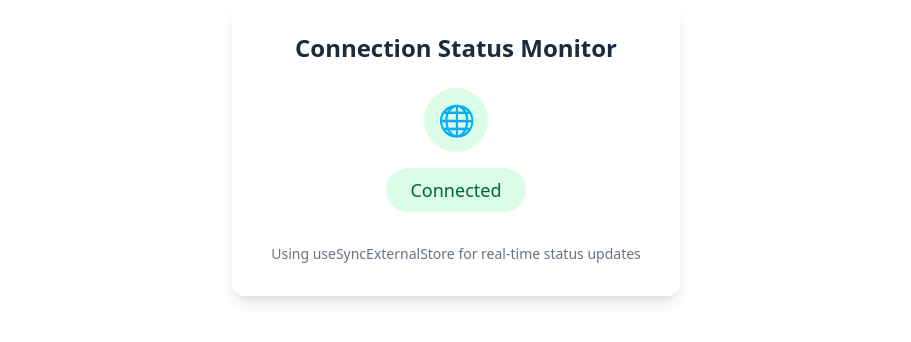
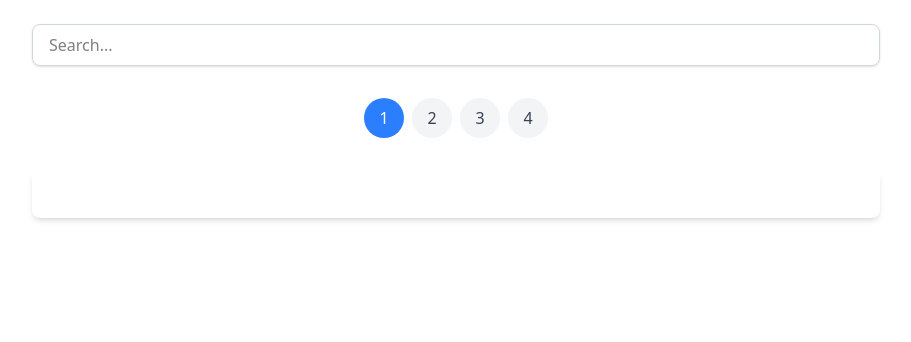
Before and after one commit to noyonalways/rnext-acc, a React (Vite) app: page / in a window 1280 px wide. Shown: the top 342 px of the page, without its empty margins (184-1095 px from the left). Built offline with nearby package versions, Linux system fonts and the light colour scheme.

Commit message:
feat(search): add search functionality with pagination
Implement search feature using custom hook and mock API
Add pagination controls and display search results

```diff
--- /dev/null
+++ b/src/components/you-might-not-need-an-effect/example-12.jsx
@@ -0,0 +1,45 @@
+import { useData } from "@/hooks/useData";
+import { useState } from "react";
+
+const SearchResults = () => {
+  const [query, setQuery] = useState("");
+  const [page, setPage] = useState(1);
+  const results = useData({ query, page });
+
+  return (
+    <div className="mx-auto max-w-4xl p-6">
+      <div className="mb-8">
+        <input
+          type="text"
+          value={query}
+          onChange={(e) => setQuery(e.target.value)}
+          className="w-full rounded-lg border border-gray-300 px-4 py-2 shadow-sm focus:border-transparent focus:ring-2 focus:ring-blue-500 focus:outline-none"
+          placeholder="Search..."
+        />
+      </div>
+      <div className="mb-8">
+        <ul className="flex items-center justify-center space-x-2">
+          {[1, 2, 3, 4].map((num) => (
+            <li key={num}>
+              <button
+                onClick={() => setPage(num)}
+                className={`flex h-10 w-10 items-center justify-center rounded-full transition-colors duration-200 ${
+                  page === num
+                    ? "bg-blue-500 text-white"
+                    : "bg-gray-100 text-gray-700 hover:bg-gray-200"
+                }`}
+              >
+                {num}
+              </button>
+            </li>
+          ))}
+        </ul>
+      </div>
+      <div className="rounded-lg bg-white p-6 shadow-md">
+        <p className="text-center text-gray-500">{results}</p>
+      </div>
+    </div>
+  );
+};
+
+export default SearchResults;
--- a/src/components/you-might-not-need-an-effect/index.jsx
+++ b/src/components/you-might-not-need-an-effect/index.jsx
@@ -9,7 +9,8 @@
 // import Example8 from "./example-8";
 // import Example9 from "./example-9";
 // import Example10 from "./example-10";
-import OnlineIndicator from "./example-11";
+// import OnlineIndicator from "./example-11";
+import SearchResults from "./example-12";
 
 const YouMightNotNeedAnEffect = () => {
   // const [userId, setUserId] = useState(1);
@@ -70,7 +71,10 @@ const YouMightNotNeedAnEffect = () => {
       {/* <Example10 /> */}
 
       {/* Example 11 */}
-      <OnlineIndicator />
+      {/* <OnlineIndicator /> */}
+
+      {/* Example 12 */}
+      <SearchResults />
     </div>
   );
 };
--- /dev/null
+++ b/src/hooks/useData.js
@@ -0,0 +1,23 @@
+import { fetchSearchResults } from "@/utils/fetchSearchResults";
+import { useEffect, useState } from "react";
+
+export const useData = ({ query, page }) => {
+  const [results, setResults] = useState(null);
+
+  useEffect(() => {
+    let ignore = false;
+
+    fetchSearchResults(query, page).then((json) => {
+      if (!ignore) {
+        setResults(json);
+      }
+    });
+
+    // cleanup
+    return () => {
+      ignore = true;
+    };
+  }, [query, page]);
+
+  return results;
+};
--- /dev/null
+++ b/src/utils/fetchSearchResults.js
@@ -0,0 +1,22 @@
+export const fetchSearchResults = (query, page) => {
+  return new Promise((resolve) => {
+    setTimeout(
+      () => {
+        if (query !== "") {
+          if (page % 2 === 0) {
+            resolve(`Even-${query}-${page}`);
+          } else {
+            resolve(`Odd-${query}-${page}`);
+          }
+        } else {
+          resolve();
+        }
+      },
+      getRandomInteger(1000, 500),
+    );
+  });
+};
+
+export const getRandomInteger = (min, max) => {
+  return Math.floor(Math.random() * (max - min + 1)) + min;
+};
```
